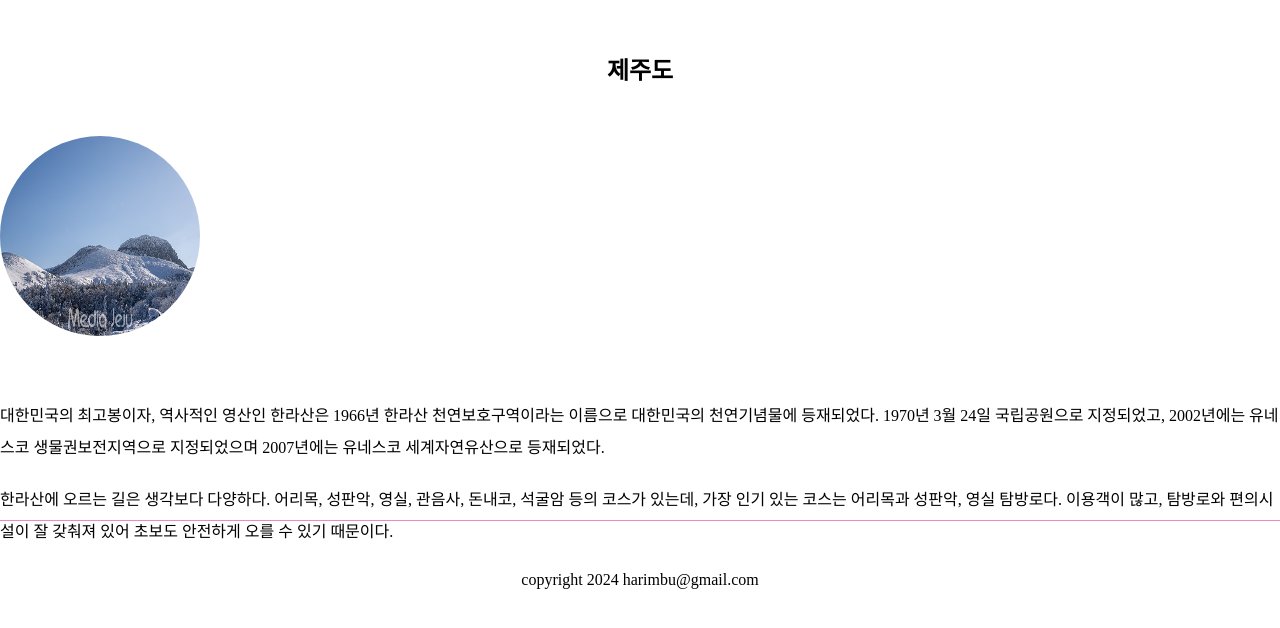
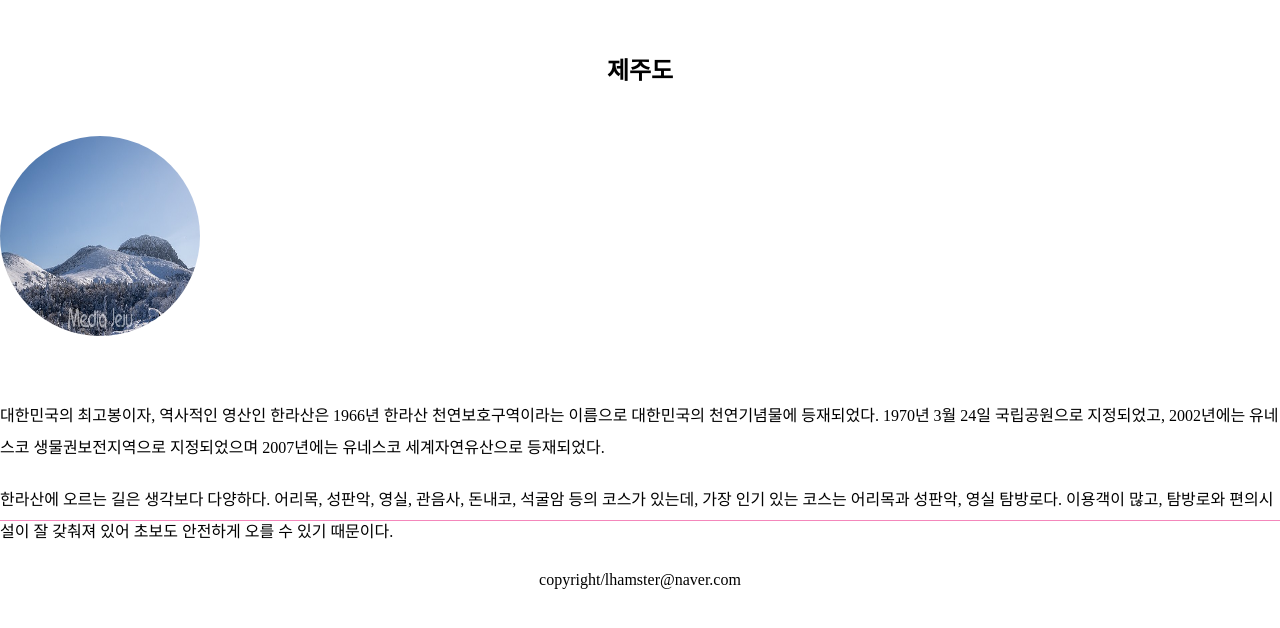
Before and after one commit to doheeeeeeeeeee/city, a plain HTML site: page jeju.html in a window 1280 px wide. Shown: the part 136-764 px from the top of the page. Drawn offline with Linux system fonts and the light colour scheme.

Commit message:
Update jeju.html

```diff
--- a/jeju.html
+++ b/jeju.html
@@ -29,7 +29,7 @@
         </div>
 
         <div class="copyright">
-            <p>copyright 2024 harimbu@gmail.com</p>
+            <p>copyright/lhamster@naver.com</p>
         </div>
     </div>
 
```
